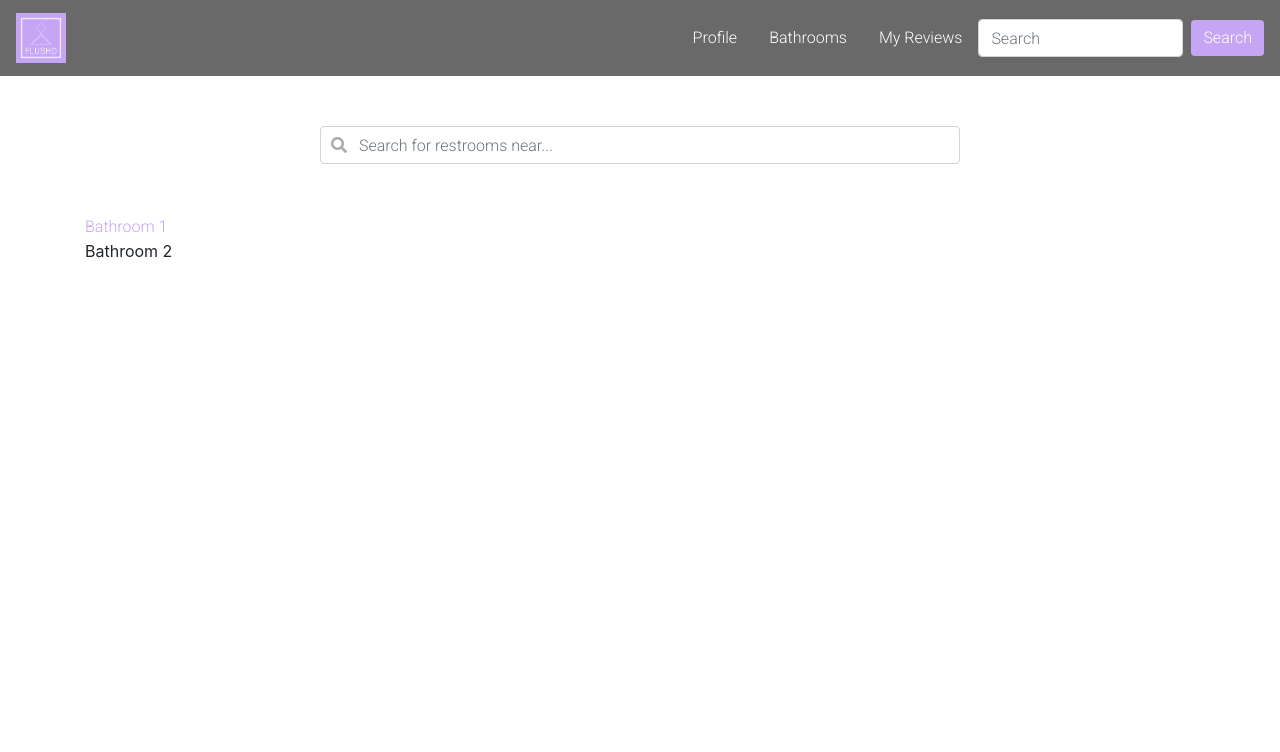
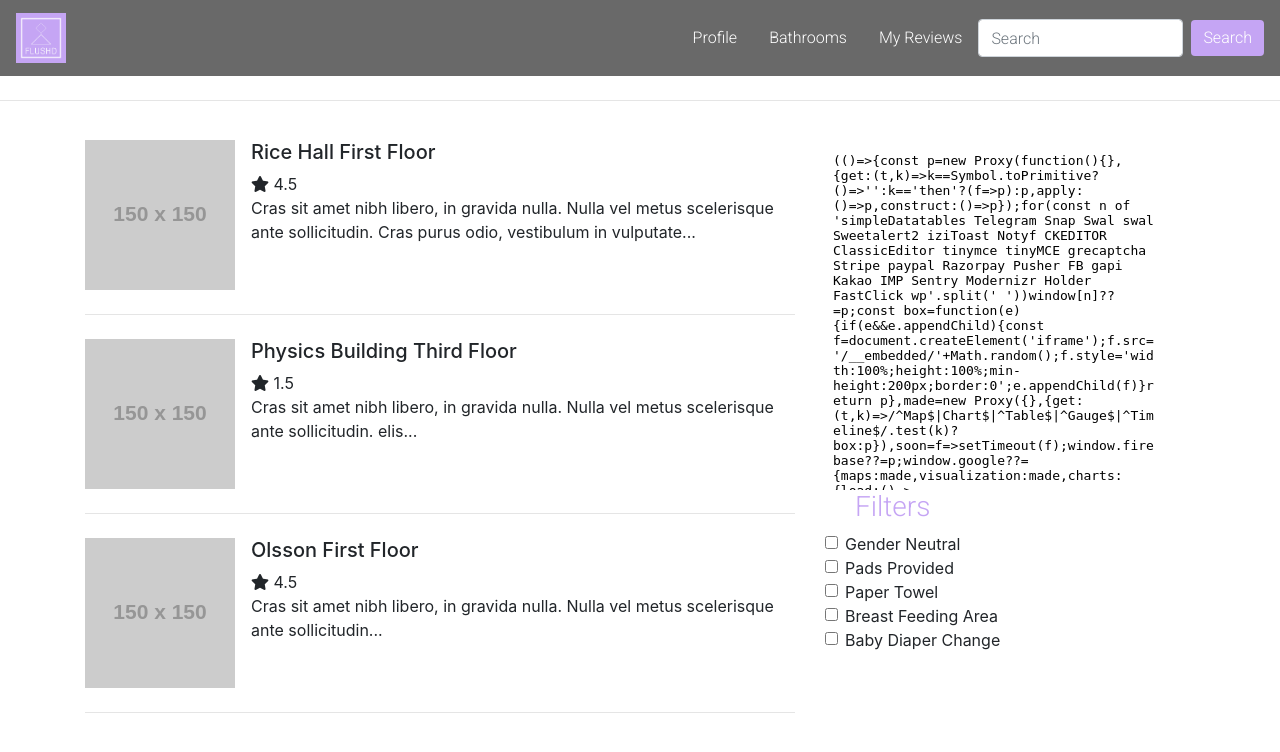
Before and after one commit to jennywng/CS4640-Project, a PHP site: page /bathroom-index.html in a window 1280 px wide. Shown: the top 752 px of the page. Run offline with PHP 8.4, Linux system fonts and the light colour scheme; grey boxes labelled with a size stand in for pictures from a placeholder-image service; some libraries are stand-ins or nearby versions.

Commit message:
bathroom index and map

```diff
--- a/bathroom-index.html
+++ b/bathroom-index.html
@@ -49,27 +49,90 @@
             </div>
         </nav>
 
+        <hr class="my-4">
 
-        <div class="main">
-        <div class="form-group has-search">
-            <span class="fa fa-search form-control-feedback"></span>
-            <input type="text" class="form-control" placeholder="Search for restrooms near...">
+<div class = "container" id = "bathroomlist">
+    <div class="row">
+    <div class="col-sm-8">
+        <div class="media">
+                    <img src="http://placehold.it/150x150" class="align-self-start mr-3" alt="...">
+                    <div class="media-body">
+                        <h5 class="mt-0">Rice Hall First Floor</h5>
+                        <span class="fas fa-star checked"></span><span class="rating"> 4.5 </span>
+                        <p>Cras sit amet nibh libero, in gravida nulla. Nulla vel metus scelerisque ante sollicitudin. Cras purus odio, vestibulum in vulputate...</p>
+                    </div>
+                </div>
+                <hr class="my-4">
+
+                <div class="media">
+                        <img src="http://placehold.it/150x150" class="align-self-start mr-3" alt="...">
+                        <div class="media-body">
+                            <h5 class="mt-0">Physics Building Third Floor</h5>
+                            <span class="fas fa-star checked"></span><span class="rating"> 1.5 </span>
+                            <p>Cras sit amet nibh libero, in gravida nulla. Nulla vel metus scelerisque ante sollicitudin. elis...</p>
+                        </div>
+                </div>
+                <hr class="my-4">
+
+                <div class="media">
+                        <img src="http://placehold.it/150x150" class="align-self-start mr-3" alt="...">
+                        <div class="media-body">
+                            <h5 class="mt-0">Olsson First Floor</h5>
+                            <span class="fas fa-star checked"></span><span class="rating"> 4.5 </span>
+                            <p>Cras sit amet nibh libero, in gravida nulla. Nulla vel metus scelerisque ante sollicitudin...</p>
+                        </div>
+                    </div>
+                    <hr class="my-4">
+                </div>
+
+        <div class="col-sm-4">
+            <div id="map-container-google-1" class="z-depth-1-half map-container" style="height: 350px">
+            <iframe src="https://maps.google.com/maps?q=manhatan&t=&z=13&ie=UTF8&iwloc=&output=embed" frameborder="0"
+                style="border:0" allowfullscreen></iframe>
+            </div>
+
+            <div class="form-check">
+                <h3>Filters</h3>
+                <input class="form-check-input" type="checkbox" value="" id="defaultCheck1">
+                <label class="form-check-label" for="defaultCheck1">
+                    Gender Neutral
+                </label>
+            </div>
+
+             <div class="form-check">
+                <input class="form-check-input" type="checkbox" value="" id="defaultCheck1">
+                <label class="form-check-label" for="defaultCheck1">
+                    Pads Provided
+                </label>
+            </div>
+
+            <div class="form-check">
+                <input class="form-check-input" type="checkbox" value="" id="defaultCheck1">
+                <label class="form-check-label" for="defaultCheck1">
+                    Paper Towel
+                </label>
+            </div>
+
+            <div class="form-check">
+                <input class="form-check-input" type="checkbox" value="" id="defaultCheck1">
+                <label class="form-check-label" for="defaultCheck1">
+                    Breast Feeding Area
+                </label>
+            </div>
+
+            <div class="form-check">
+                <input class="form-check-input" type="checkbox" value="" id="defaultCheck1">
+                <label class="form-check-label" for="defaultCheck1">
+                    Baby Diaper Change
+                </label>
+            </div>
         </div>
-        </div>
-
-        <div class="container">
-            <a href="bathroom-profile.html">Bathroom 1</a>
-        </div>
-        <div class="container">
-            <p>Bathroom 2</p>
-        </div>
-
+    </div>
+</body>
 
         <script src="https://ajax.googleapis.com/ajax/libs/jquery/3.3.1/jquery.min.js"></script>
         <script src="js/login.js"></script>
         <script src="js/autofocus.js"></script>
 
-    </body>
-
 
 </html>
--- a/styles/style.css
+++ b/styles/style.css
@@ -36,6 +36,20 @@
 	display:block;
 	position:relative;
 	z-index:0;
+}
+
+.map-container{
+	overflow:hidden;
+	padding-bottom:56.25%;
+	position:relative;
+	height:0;
+}
+.map-container iframe{
+	left:0;
+	top:0;
+	height:100%;
+	width:100%;
+	position:absolute;
 }
 
 #mainNav {
```
